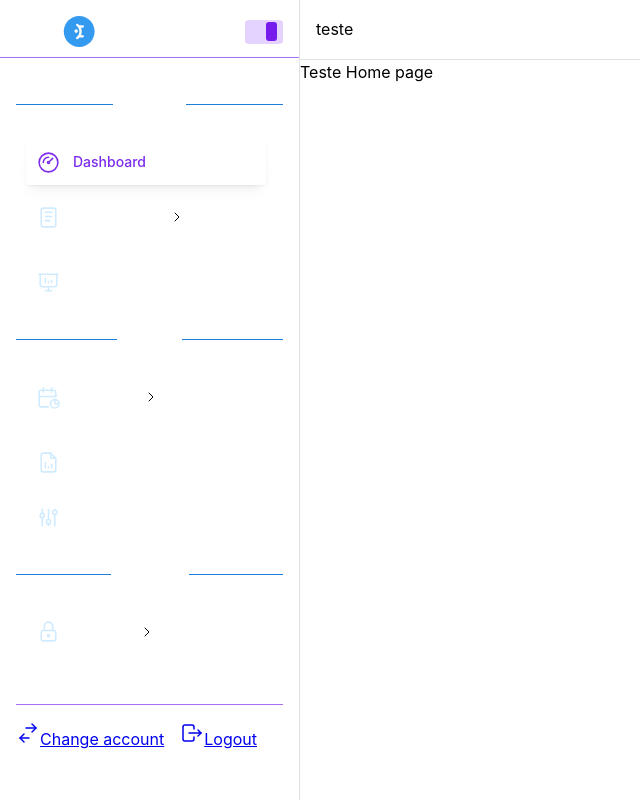
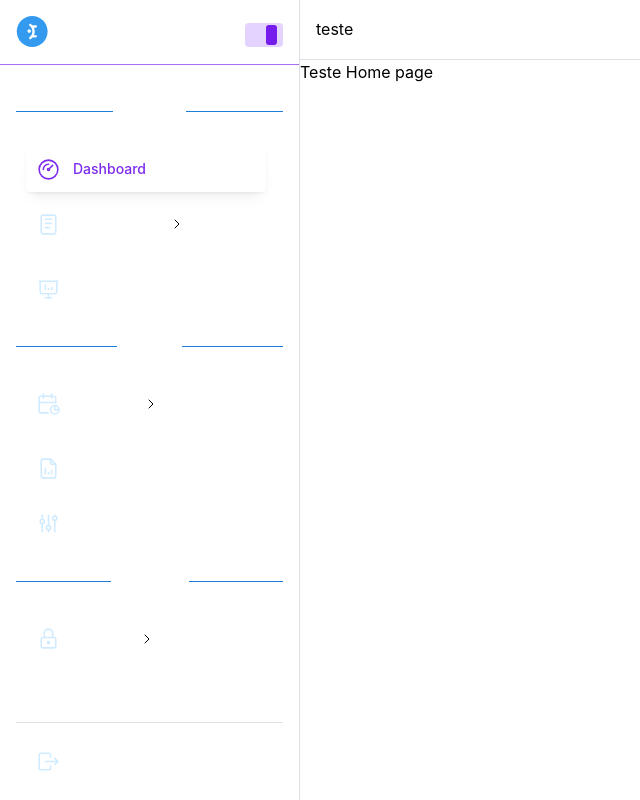
Before and after one commit to engmarcus/admin-mantine-nextjs, a Next.js app: page / in a window 1280 px wide. Shown: the whole page, without its empty margins (0-640 px from the left). Built offline with nearby package versions, Linux system fonts and the light colour scheme.

Commit message:
[marcus ] refactoring code menu

```diff
--- a/src/app/(app)/structure.tsx
+++ b/src/app/(app)/structure.tsx
@@ -3,10 +3,8 @@
 import { MenuStructure } from '@/types/menu';
 import classes from './app.module.css';
 import { AppShell, Group } from '@mantine/core';
-import { useDisclosure } from '@mantine/hooks';
 import { ReactNode, useState } from 'react';
 import { SideBar } from '@/components/SideBar';
-
 interface StructureProps {
   children: ReactNode;
   headerContent?: ReactNode;
@@ -16,7 +14,7 @@ interface StructureProps {
 interface DesktopState {
 	clickOpen: boolean;
 	isOpen: boolean;
-  }
+}
 export default function Structure({ children, headerContent, menu }: StructureProps) {
 	const [desktopOpened, toggleDesktop ] = useState<DesktopState>({
 		clickOpen: true,
--- a/src/components/MenuGroup/MenuGroup.module.css
+++ b/src/components/MenuGroup/MenuGroup.module.css
@@ -7,12 +7,10 @@
 	margin: var(--mantine-spacing-xs) var(--mantine-spacing-xs);
 	border-radius: var(--mantine-radius-sm);
 	min-width: 15rem;
-
 	@mixin hover {
 		background-color: var(--mantine-color-blue-7);
 		color: var(--mantine-color-dark-4);
 		font-weight: 500;
-
 		.linkIcon {
 			color: var(--mantine-color-white);
 	   }
@@ -26,19 +24,18 @@
 			.linkIcon {
 				color: var(--mantine-color-hinodeBlue-5);
 		   }
-		   .chevron {
-				color: var(--mantine-color-hinodeBlue-5); /* Cor quando ativo */
-			}
+			.chevron {
+				color: var(--mantine-color-hinodeBlue-5);
+		   }
 	   }
    }
-   	&:hover .chevron {
+	&:hover .chevron {
 		font-weight: 500;
 		color: var(--mantine-color-white);
-	}
+   }
 	&[data-open] {
 		margin: 0;
 		min-width: 0;
-
    }
 }
 .link {
@@ -55,11 +52,9 @@
 	border-left: 1px solid var(--mantine-color-gray-3);
 	transition: color 0.3s ease;
 }
-
 .link:hover {
 	color: var(--mantine-color-white);
 }
-
 .link::before {
 	content: '';
 	position: absolute;
@@ -72,11 +67,9 @@
 	border-radius: 50%;
 	transition: background-color 0.5s ease, transform 0.3s ease;
 }
-
 .link[data-active]{
 	color: var(--mantine-color-white);
 }
-
 .link[data-active]::before, .link:hover::before {
 	background-color: var(--mantine-color-white);
 	transform: translateY(-50%) scale(1.2);
@@ -84,7 +77,6 @@
 .chevron {
 	transition: transform 200ms ease;
 }
-
 .linkSingle {
 	display: flex;
 	align-items: center;
@@ -101,12 +93,11 @@
 				color: var(--mantine-color-hinodeBlue-5);
 		   }
 	   }
-   }&[data-open] {
+   }
+   &[data-open] {
 		margin-left: 10%;
    }
-
 }
-
 .linkIcon{
 	color: var(--mantine-color-blue-1);
 	margin-right: var(--mantine-spacing-sm);
--- a/src/components/MenuGroup/index.tsx
+++ b/src/components/MenuGroup/index.tsx
@@ -1,16 +1,25 @@
-import { useState, useEffect} from 'react';
-import { IconChevronRight } from '@tabler/icons-react';
-import { Collapse, Group, Text, UnstyledButton } from '@mantine/core';
-import classes from './MenuGroup.module.css';
-import IconMapper from '../IconMapper';
-import { MenuGroupProps } from './interfaceMenu';
+import { useState, useEffect, useCallback } from "react";
+import { IconChevronRight } from "@tabler/icons-react";
+import { Collapse, Group, Text, UnstyledButton } from "@mantine/core";
+import classes from "./MenuGroup.module.css";
+import IconMapper from "../IconMapper";
+import { MenuGroupProps } from "./interfaceMenu";
 
-export function MenuGroup({ icon, label, initiallyOpened, links, active, open, setActive }: MenuGroupProps) {
+export function MenuGroup({
+  icon,
+  label,
+  initiallyOpened,
+  links,
+  active,
+  open,
+  setActive,
+}: MenuGroupProps) {
   const hasLinks = Array.isArray(links);
   const [opened, setOpened] = useState(initiallyOpened || false);
 
+  // Itens de menu
   const items = (hasLinks ? links : []).map((link) => (
-		<Text<'a'>
+    <Text<"a">
       component="a"
       data-active={active.sub === link.label || undefined}
       className={classes.link}
@@ -21,34 +30,34 @@ export function MenuGroup({ icon, label, initiallyOpened, links, active, open, s
         setActive({ main: label, sub: link.label });
       }}
     >
-			{open.isOpen ? link.label : ''}
+      {open.isOpen ? link.label : ""}
     </Text>
   ));
 
+  // Configuração para definir o item ativo na primeira abertura
   useEffect(() => {
     if (opened && hasLinks && active.main === label && !active.sub) {
       setActive({ main: label, sub: links[0].label });
     }
   }, [opened, links, active.sub, label, active.main, setActive]);
 
-
-
-
-	const handleGroupClick = () => {
-		if(!hasLinks){
-			setActive({ main: label, sub: ''});
-		}else{
-			setOpened(!opened);
+  // Função para lidar com a abertura e fechamento do grupo de links
+  const handleGroupClick = useCallback(() => {
+    if (!hasLinks) {
+      setActive({ main: label, sub: "" });
+    } else {
+      setOpened((prevOpened) => !prevOpened);
     }
-	};
+  }, [hasLinks, label, setActive]);
 
   return (
     <>
       <UnstyledButton
         onClick={handleGroupClick}
         className={classes.control}
+		data-open={!open.isOpen||undefined}
         data-active={label === active.main || undefined}
-			data-open={open.isOpen === false || undefined}
+        aria-expanded={opened}
       >
         <Group justify="space-between" gap={0}>
           <a
@@ -56,17 +65,21 @@ export function MenuGroup({ icon, label, initiallyOpened, links, active, open, s
             href="#"
             key={label}
             data-active={label === active.main || undefined}
-					data-open={open.isOpen === false || undefined}
+			data-open={!open.isOpen||undefined}
             onClick={(event) => {
               event.preventDefault();
-					const subActive = hasLinks && opened ? links[0].label : '';
+              const subActive = hasLinks && opened ? links[0].label : "";
               setActive({
                 main: label,
                 sub: subActive,
               });
             }}
           >
-					<IconMapper iconName={icon} className={classes.linkIcon} stroke={1.5} />
+            <IconMapper
+              iconName={icon}
+              className={classes.linkIcon}
+              stroke={1.5}
+            />
             <span>{open.isOpen && label}</span>
           </a>
           {hasLinks && open.isOpen && (
@@ -74,12 +87,12 @@ export function MenuGroup({ icon, label, initiallyOpened, links, active, open, s
               className={classes.chevron}
               stroke={1.5}
               size={16}
-				style={{ transform: opened ? 'rotate(-90deg)' : 'none' }}
+              style={{ transform: opened ? "rotate(-90deg)" : "none" }}
             />
           )}
         </Group>
       </UnstyledButton>
-		{hasLinks ? <Collapse in={opened && open.isOpen }>{items}</Collapse> : null}
+      {hasLinks && <Collapse in={opened && open.isOpen}>{items}</Collapse>}
     </>
   );
 }
--- a/src/components/SideBar/SideBar.module.css
+++ b/src/components/SideBar/SideBar.module.css
@@ -1,52 +1,60 @@
 .sideBarContainer {
 	display: flex;
 	flex-direction: column;
-	height: 100vh; /* A sidebar ocupa a altura total da tela */
+	height: 100vh;
 }
-
 .sideBarInner {
 	display: flex;
 	flex-direction: column;
 	height: 100%;
 }
-
-
 .header {
 	padding: var(--mantine-spacing-md);
 	padding-top: 0;
 	margin-left: calc(var(--mantine-spacing-md) * -1);
 	margin-right: calc(var(--mantine-spacing-md) * -1);
 	padding-bottom: 10px;
-
 	color: light-dark(var(--mantine-color-white), var(--mantine-color-black) );
 	border-bottom: 1px solid var(--mantine-color-hinodeBlue-3);
+	&[data-active]{
 		justify-content: center;
-
-
    }
-
+}
 .scrollbarsNav{
 	flex: 1;
 	margin-top: var(--mantine-spacing-sm);
 }
-.footer{
-	flex-shrink: 0;
-	display: flex;
-	flex-direction: column;
-	padding-top: var(--mantine-spacing-md);
-	border-top: 1px solid var(--mantine-color-hinodeBlue-3);
-	padding-bottom: var(--mantine-spacing-md);
-	margin-bottom: var(--mantine-spacing-md);
-	margin-top: var(--mantine-spacing-sm);
-
-}
-
 .groupTitle {
 	position: relative;
 	font-weight: bold;
 	color: var(--mantine-color-white);
 }
-
 .groupMenu {
 	position: relative;
 }
+.link {
+	display: flex;
+	align-items: center;
+	text-decoration: none;
+	font-size: var(--mantine-font-size-sm);
+	color: var(--mantine-color-white);
+	padding: var(--mantine-spacing-xs) var(--mantine-spacing-xs);
+	border-radius: var(--mantine-radius-sm);
+	font-weight: 500;
+	margin-left: 10px;
+}
+.link:hover {
+	color: var(--mantine-color-hinodeBlue-3);
+}
+.linkIcon{
+	color: var(--mantine-color-blue-1);
+	margin-right: var(--mantine-spacing-sm);
+	width: 25px;
+	height: 25px;
+}
+.footer {
+	flex-shrink: 0;
+	display: flex;
+	padding-top: var(--mantine-spacing-md);
+	border-top: 1px solid light-dark(var(--mantine-color-gray-3), var(--mantine-color-dark-4));
+}
--- a/src/components/SideBar/index.tsx
+++ b/src/components/SideBar/index.tsx
@@ -1,57 +1,62 @@
 "use client";
 
+import React, { useState } from "react";
+import { Divider, Group, rem, ScrollArea, Switch } from "@mantine/core";
+import { IconLogout } from "@tabler/icons-react";
 import classes from "./SideBar.module.css";
-
-import React, { useEffect, useState } from "react";
-
 import { MenuItem, MenuStructure } from "@/types/menu";
-import { Divider, Group, rem, ScrollArea, Switch } from "@mantine/core";
-import { IconLogout, IconSwitchHorizontal } from "@tabler/icons-react";
 import { MenuGroup } from "../MenuGroup";
 import { Logo } from "../NavBar/Logo";
-
 
 interface DesktopState {
   clickOpen: boolean;
   isOpen: boolean;
 }
-interface propSideBar {
+
+interface SideBarProps {
   menu: MenuStructure;
-	toggle:  React.Dispatch<React.SetStateAction<DesktopState>>;
-	stateOpen: DesktopState
+  toggle: React.Dispatch<React.SetStateAction<DesktopState>>;
+  stateOpen: DesktopState;
 }
 
+export const SideBar: React.FC<SideBarProps> = ({
+  menu,
+  toggle,
+  stateOpen,
+}) => {
+  const [active, setActive] = useState({ main: "Dashboard", sub: "" });
 
-export function SideBar({ menu, toggle, stateOpen }: propSideBar) {
-	const [active, setActive] = useState({
-		main: "Dashboard",
-		sub: "",
-	});
+  const handleToggleMenu = () => {
+    toggle((prev) => ({
+      clickOpen: !prev.clickOpen,
+      isOpen: !prev.clickOpen,
+    }));
+  };
 
+  const handleMouseEnter = () => {
+    if (!stateOpen.clickOpen && !stateOpen.isOpen) {
+      toggle((prev) => ({ ...prev, isOpen: true }));
+    }
+  };
 
-	function handleOpenMenu(){
-		toggle({
-			clickOpen: !stateOpen.clickOpen,
-			isOpen: stateOpen.isOpen ? true : !stateOpen.isOpen
-		})
+  const handleMouseLeave = () => {
+    if (!stateOpen.clickOpen && stateOpen.isOpen) {
+      toggle((prev) => ({ ...prev, isOpen: false }));
     }
+  };
 
-
-
-  const groups = menu.map((group) => {
-    return (
+  const renderGroups = () =>
+    menu.map((group) => (
       <div key={group.group} className={classes.groupMenu}>
         <Divider
           my="xs"
-			color='var(--mantine-color-blue-7)'
-			labelPosition={stateOpen.isOpen ? 'center' : 'left'}
-			label={
-				<h3 className={classes.groupTitle}>{group.group}</h3>
-			}
+          color="var(--mantine-color-blue-7)"
+          labelPosition={stateOpen.isOpen ? "center" : "left"}
+          label={<h3 className={classes.groupTitle}>{group.group}</h3>}
         />
-        {group.items.map((item: MenuItem, index: number) => (
+        {group.items.map((item: MenuItem) => (
           <MenuGroup
-            key={index}
+            key={item.label}
             label={item.label}
             links={item.links}
             icon={item.icon}
@@ -61,52 +66,72 @@ export function SideBar({ menu, toggle, stateOpen }: propSideBar) {
           />
         ))}
       </div>
-    );
-  });
+    ));
 
   return (
     <nav
       className={classes.sideBarContainer}
-			onMouseLeave={() => {
-				if (!stateOpen.clickOpen && stateOpen.isOpen) {
-				toggle((prev) => ({
-					...prev,
-					isOpen: false, // Fecha o menu
-				}));
-				}
-			}}
-			onMouseEnter={() => {
-				if (!stateOpen.clickOpen && !stateOpen.isOpen) {
-				toggle((prev) => ({
-					...prev,
-					isOpen: true, // Abre o menu
-				}));
-				}
-			}}
+      onMouseEnter={handleMouseEnter}
+      onMouseLeave={handleMouseLeave}
     >
       <div className={classes.sideBarInner}>
-				<Group className={classes.header} justify="space-between">
-				<div
-					style={{
-						flex: 1,
-						justifyContent: "center",
-						alignItems: "center",
-						display: "flex",
-					}}
+        <Group
+          className={classes.header}
+          data-active={!stateOpen.isOpen || undefined}
+          justify="space-between"
         >
+          <div className={classes.logoWrapper}>
             <Logo style={{ width: 120 }} open={stateOpen.isOpen} />
           </div>
 
           <Switch
             checked={stateOpen.clickOpen}
-					onChange={() => {
-						toggle((prev) => ({
-							...prev,
-							clickOpen: !prev.clickOpen,
-							isOpen: !prev.clickOpen,
-						}));
-					}}
-					styles={{
+            onChange={handleToggleMenu}
+            styles={switchStyles(stateOpen)}
+            h={24}
+            radius="sm"
+          />
+        </Group>
+
+        <ScrollArea
+          type="never"
+          scrollbars="y"
+          className={classes.scrollbarsNav}
+        >
+          {renderGroups()}
+        </ScrollArea>
+
+        <Group className={classes.footer}>
+          <FooterLink
+            href="#"
+            icon={<IconLogout className={classes.linkIcon} stroke={1.5} />}
+            label="Logout"
+            isOpen={stateOpen.isOpen}
+          />
+        </Group>
+      </div>
+    </nav>
+  );
+};
+
+const FooterLink: React.FC<{
+  href: string;
+  icon: React.ReactNode;
+  label: string;
+  isOpen: boolean;
+}> = ({ href, icon, label, isOpen }) => (
+  <a
+    href={href}
+    className={classes.link}
+    data-active={!isOpen || undefined}
+    onClick={(e) => e.preventDefault()}
+  >
+    {icon}
+    <span>{isOpen ? label : ""}</span>
+  </a>
+);
+
+const switchStyles = (stateOpen: DesktopState) => ({
   root: {
     height: "100%",
   },
@@ -119,7 +144,8 @@ export function SideBar({ menu, toggle, stateOpen }: propSideBar) {
     minWidth: rem(30),
     width: rem(38),
     borderColor: "transparent",
-						backgroundColor: stateOpen.isOpen && stateOpen.clickOpen
+    backgroundColor:
+      stateOpen.isOpen && stateOpen.clickOpen
         ? "var(--mantine-color-hinodeBlue-1)"
         : "var(--mantine-color-hinodeBlue-3)",
   },
@@ -130,37 +156,4 @@ export function SideBar({ menu, toggle, stateOpen }: propSideBar) {
     borderColor: "transparent",
     backgroundColor: "var(--mantine-color-hinodeBlue-6)",
   },
-					}}
-					h={24}
-					radius="sm"
-				/>
-				</Group>
-
-				<ScrollArea type="never" scrollbars="y" className={classes.scrollbarsNav}>
-				{groups}
-				</ScrollArea>
-
-				<Group className={classes.footer}>
-				<a
-					href="#"
-					className={classes.link}
-					onClick={(event) => event.preventDefault()}
-				>
-					<IconSwitchHorizontal className={classes.linkIcon} stroke={1.5} />
-					<span>Change account</span>
-				</a>
-
-				<a
-					href="#"
-					className={classes.link}
-					onClick={(event) => event.preventDefault()}
-				>
-					<IconLogout className={classes.linkIcon} stroke={1.5} />
-					<span>Logout</span>
-				</a>
-				</Group>
-			</div>
-		</nav>
-
-  );
-}
+});
```
Lines whose indentation alone changed are shown as unchanged.
